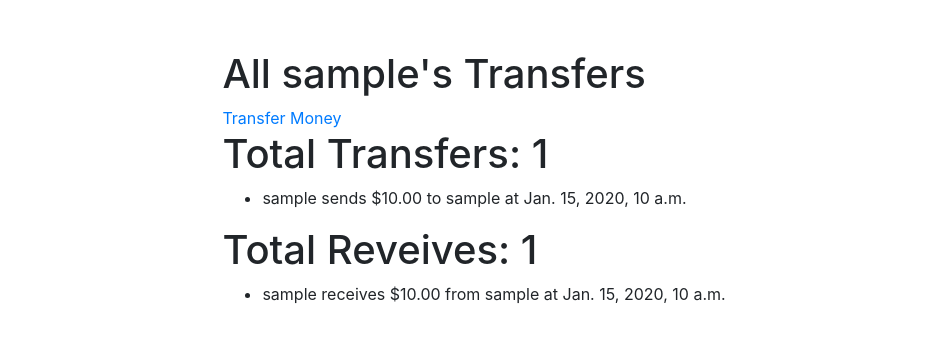
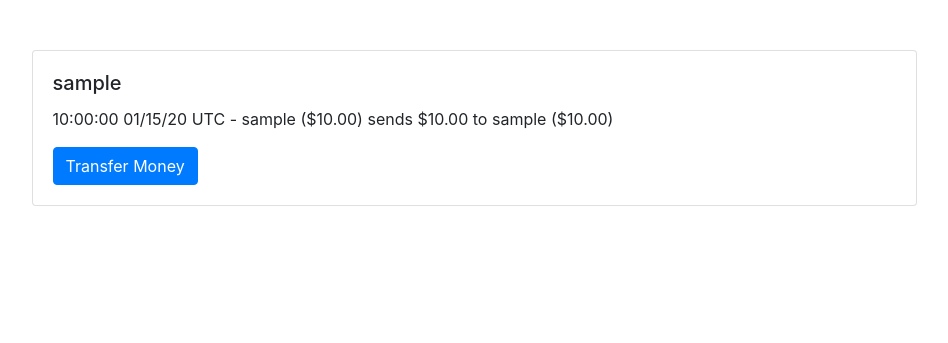
Before and after one commit to yusufadell/SmartBank, a Django app: page /customers/1/ in a window 1280 px wide. Shown: the top 343 px of the page, without its empty margins (166-1114 px from the left). Run offline with Django 3.2, Linux system fonts and the light colour scheme; tables that the repository leaves empty hold one stand-in row (values such as "Sample post"); parts of the project's set-up code (start-up, migrations or seed data) failed here and were passed over.

Commit message:
Reduce code for customer details by Using The updated class string representation

```diff
--- a/banks/templates/banks/customer_detail.html
+++ b/banks/templates/banks/customer_detail.html
@@ -7,28 +7,19 @@
 {% block content %}
 
 
+<div class="card w-75">
+    <div class="card-body">
+        <h5 class="card-title">{{object.user_name}}</h5>
+        {% for transfer in object.transfer_sender.all %}
 
-<h1>All {{object.user_name}}'s Transfers</h1>
+        <p class="card-text">{{transfer}}</p>
+        {% empty %}
+        <p class="card-text">No Transactions Yet!</p>
+        {% endfor %}
 
+        <a href="{% url 'money-trans' %}" class="btn btn-primary">Transfer Money</a>
 
-<a href="{% url 'money-trans' %}">Transfer Money</a>
-
-<h1>Total Transfers: {{object.transfer_sender.count}}</h1>
-{% for transfer in object.transfer_sender.all %}
-
-<ul>
-    <li>{{transfer.transfer_sender.user_name}} sends ${{transfer.transfer_amount}} to
-        {{transfer.transfer_receiver.user_name}} at {{transfer.transfer_created}}</li>
-</ul>
-{% endfor %}
-
-<h1>Total Reveives: {{object.transfer_receiver.count}}</h1>
-{% for transfer in object.transfer_receiver.all %}
-
-<ul>
-    <li>{{transfer.transfer_receiver.user_name}} receives ${{transfer.transfer_amount}} from
-        {{transfer.transfer_sender.user_name}} at {{transfer.transfer_created}}</li>
-</ul>
-{% endfor %}
-
+    </div>
+</div>
+<hr>
 {% endblock %}
--- a/banks/templates/banks/money_transfer.html
+++ b/banks/templates/banks/money_transfer.html
@@ -1,4 +1,6 @@
 {% extends "base.html" %}
+{% load crispy_forms_tags %}
+
 
 {% block title %}
 Transfer Money
@@ -8,7 +10,7 @@ Transfer Money
 
 <h1>Money Transfer Goes Here!</h1>
 <form action="{%url 'money-trans'%}" method="POST">
-    {{form.as_p}}
+    {{form|crispy}}
     {% csrf_token %}
 
     <button type="submit">Send</button>
```
Also changed, not shown: config/settings.py (+7 -0 lines).
